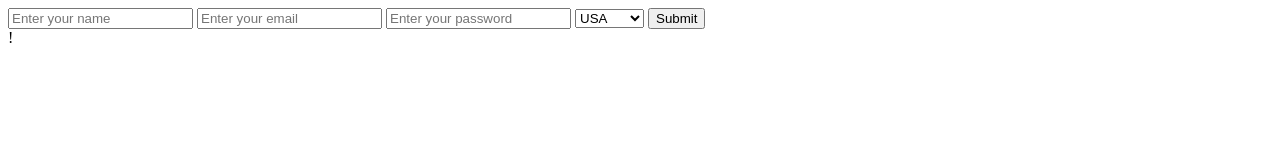
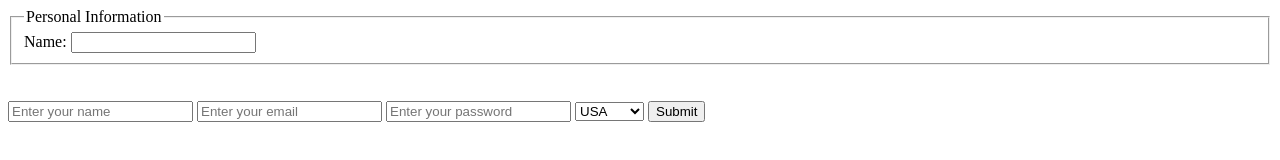
Before and after one commit to SaraDhital/html_class, a plain HTML site: page form.html in a window 1280 px wide. Drawn offline with Linux system fonts and the light colour scheme.

Commit message:
test 123

```diff
--- a/form.html
+++ b/form.html
@@ -8,6 +8,12 @@
 </head>
 <body>
     <form action="" method="POST">
+        <fieldset>
+<legend> Personal Information </legend>
+<label for="name ">Name:</label>
+<input type="text" id="name" name="name">
+
+        </fieldset><br> <br>
 <input type = "text" name="name" id="name" placeholder="Enter your name">
 <input required type = "email" name="email" placeholder="Enter your email">
 <input type = "password" name="password"  placeholder="Enter your password">
@@ -19,6 +25,6 @@
 <button type="submit">Submit</button>
     </form>
     <script src="" async defer></script>
+
 </body>
 </html>
-!
```
